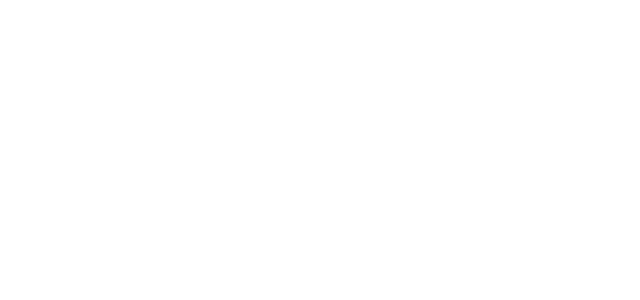
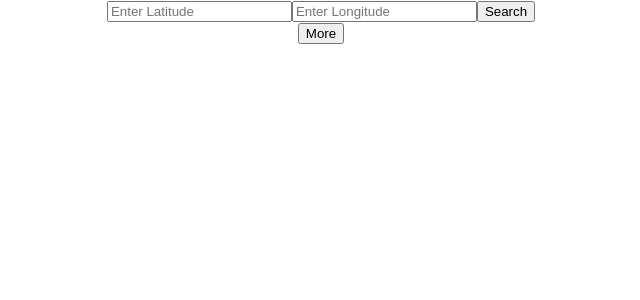
Before and after one commit to viraj458/weather_app, a React (Create React App) app: page / in a window 1280 px wide. Shown: the top 300 px of the page, without its empty margins (319-959 px from the left). Built offline with nearby package versions, Linux system fonts and the light colour scheme; no server answers.

Commit message:
modified App.js

```diff
--- a/src/App.js
+++ b/src/App.js
@@ -1,10 +1,70 @@
+import { useEffect, useState } from 'react';
 import './App.css';
+import Home from './components/Home';
+import Search from './components/Search';
+import WeekCard from './components/WeekCard';
 
 function App() {
+
+  const [data, setData] = useState({})
+  const [shHome, setShHome] = useState(true)
+  const [shCard, setShCard] = useState(false)
+
+  useEffect(()=>{
+    const fetchData = async() => {
+      await fetch(`https://api.openweathermap.org/data/2.5/forecast?lat=6.927079&lon=79.861244&units=metric&appid=f0fe2f7bb81e52b365adc3d4c1738af7`)
+      .then(res=>{
+        if(!res.ok) throw Error(res.statusText)
+        return res.json()
+      })
+      .then(data=>{
+        setData(data)
+      })
+      .catch(err=>console.error(err))
+    }
+    fetchData()
+  },[])
+
+
+
+  // more button Functionality
+  const more = ()=>{
+    setShCard(true)
+    setShHome(false)
+    }
+
+  // back button Functionality
+  const back = ()=>{
+    setShCard(false)
+    setShHome(true)
+  }
+
 
 
   return (
     <div className="App">
+
+      {/* Search component */}
+      <Search setData={setData}/>
+
+      {/* Home component */}
+      {shHome &&
+      <>
+        <Home
+        data={data}
+        more={more}
+        />
+      </>}
+
+
+      {/* WeekCard component */}
+      { shCard &&
+      <>
+        <WeekCard
+        data={data}
+        back={back}
+        />
+      </>}
 
     </div>
   );
```
